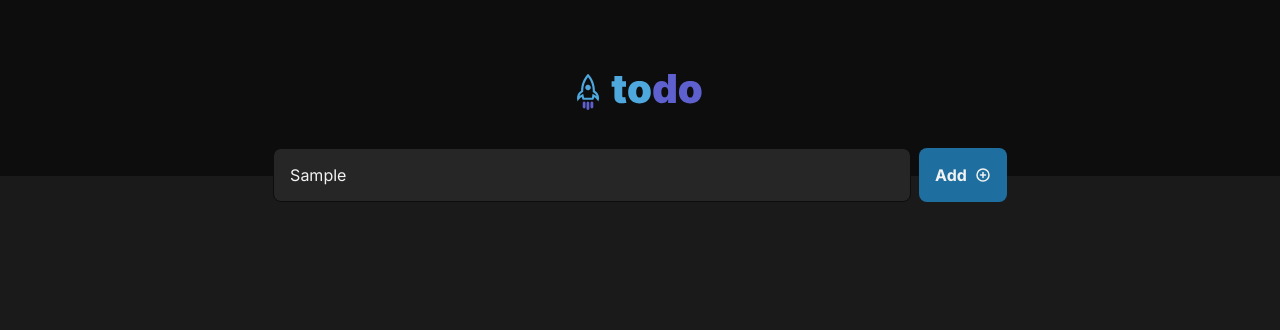
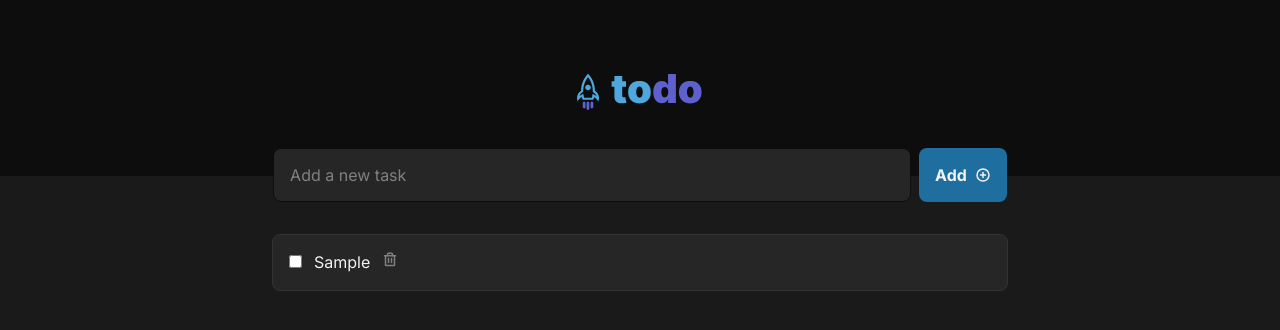
Before and after one commit to caleb-freitas/todo, a React (Vite) app: page / in a window 1280 px wide. Both pictures are taken after typing "Sample" into the empty fields and a click on the button "Add". Shown: the top 330 px of the page. Built offline with nearby package versions, Linux system fonts and the light colour scheme.

Commit message:
chore: added prettier-plugin-tailwind to sort tailwind classes

```diff
--- a/package.json
+++ b/package.json
@@ -6,7 +6,8 @@
   "scripts": {
     "dev": "vite",
     "build": "tsc && vite build",
-    "preview": "vite preview"
+    "preview": "vite preview",
+    "format": "npx prettier --write src"
   },
   "dependencies": {
     "phosphor-react": "^1.4.1",
@@ -23,6 +24,8 @@
     "autoprefixer": "^10.4.13",
     "eslint": "^8.26.0",
     "postcss": "^8.4.18",
+    "prettier": "^2.7.1",
+    "prettier-plugin-tailwindcss": "^0.1.13",
     "tailwindcss": "^3.2.1",
     "typescript": "^4.6.4",
     "vite": "^3.2.0"
--- a/src/components/Header.tsx
+++ b/src/components/Header.tsx
@@ -2,7 +2,7 @@ import logo from '../assets/logo.svg'
 
 export const Header = () => {
   return (
-    <header className="bg-gray-700 py-16 flex justify-center">
+    <header className="flex justify-center bg-gray-700 py-16">
       <div>
         <img src={logo} alt="" />
       </div>
--- /dev/null
+++ b/src/components/TaskCard.tsx
@@ -0,0 +1,19 @@
+import { Trash } from 'phosphor-react'
+
+type TaskTitle = {
+  title: string
+}
+
+export const TaskCard = ({ title }: TaskTitle) => {
+  return (
+    <form className="mb-3 flex w-[736px] items-center justify-between rounded-lg border-[1px] border-gray-400 bg-gray-500 p-4">
+      <div className="flex items-baseline gap-3">
+        <input className="rounded-full" type="checkbox" />
+        <p className="text-gray-100">{title}</p>
+        <button type="submit">
+          <Trash className="text-gray-300" weight="bold" />
+        </button>
+      </div>
+    </form>
+  )
+}
--- a/src/components/Tasks.tsx
+++ b/src/components/Tasks.tsx
@@ -1,6 +1,8 @@
 import { PlusCircle } from 'phosphor-react'
 import * as z from 'zod'
 import { useForm } from 'react-hook-form'
+import { useState } from 'react'
+import { TaskCard } from './TaskCard'
 
 const addTaskInput = z.object({
   title: z.string().min(3).max(120),
@@ -9,35 +11,48 @@ const addTaskInput = z.object({
 type AddTaskInput = z.infer<typeof addTaskInput>
 
 export const Tasks = () => {
+  const [tasks, setTasks] = useState<AddTaskInput[]>([])
+
   const {
+    reset,
     register,
     handleSubmit,
     formState: { isSubmitting },
   } = useForm<AddTaskInput>()
 
-  const handleAddTask = (data: AddTaskInput) => console.log(data)
+  const handleAddTask = (task: AddTaskInput) => {
+    setTasks((state) => [task, ...state])
+    reset()
+  }
 
   return (
     <main>
       <form
         onSubmit={handleSubmit(handleAddTask)}
-        className="flex justify-center -mt-7 gap-2"
+        className="-mt-7 mb-8 flex justify-center gap-2"
       >
         <input
           {...register('title')}
           type="text"
           placeholder="Add a new task"
-          className="bg-gray-500 w-[638px] border-[1px] border-gray-700 rounded-lg text-gray-100 placeholder:text-gray-300 px-4 focus:ring-2 focus:ring-purple-600 focus:outline-none focus:ring-inset"
+          className="w-[638px] rounded-lg border-[1px] border-gray-700 bg-gray-500 px-4 text-gray-100 placeholder:text-gray-300 focus:outline-none focus:ring-2 focus:ring-inset focus:ring-purple-600"
         />
         <button
           type="submit"
           disabled={isSubmitting}
-          className="bg-blue-600 hover:bg-blue-300 transition p-4 rounded-lg flex gap-2 text-gray-100 font-bold items-center justify-center"
+          className="flex items-center justify-center gap-2 rounded-lg bg-blue-600 p-4 font-bold text-gray-100 transition hover:bg-blue-300"
         >
           Add
           <PlusCircle weight="bold" />
         </button>
       </form>
+      {tasks.map((task, index) => {
+        return (
+          <div key={index} className="flex justify-center">
+            <TaskCard title={task.title} />
+          </div>
+        )
+      })}
     </main>
   )
 }
--- a/src/main.tsx
+++ b/src/main.tsx
@@ -6,5 +6,5 @@ import './index.css'
 ReactDOM.createRoot(document.getElementById('root') as HTMLElement).render(
   <React.StrictMode>
     <App />
-  </React.StrictMode>,
+  </React.StrictMode>
 )
```
Also changed, not shown: .prettierrc.json (added), src/index.css (line endings or trailing spaces), 1 other file (tests, documents, lock files or other folders).
